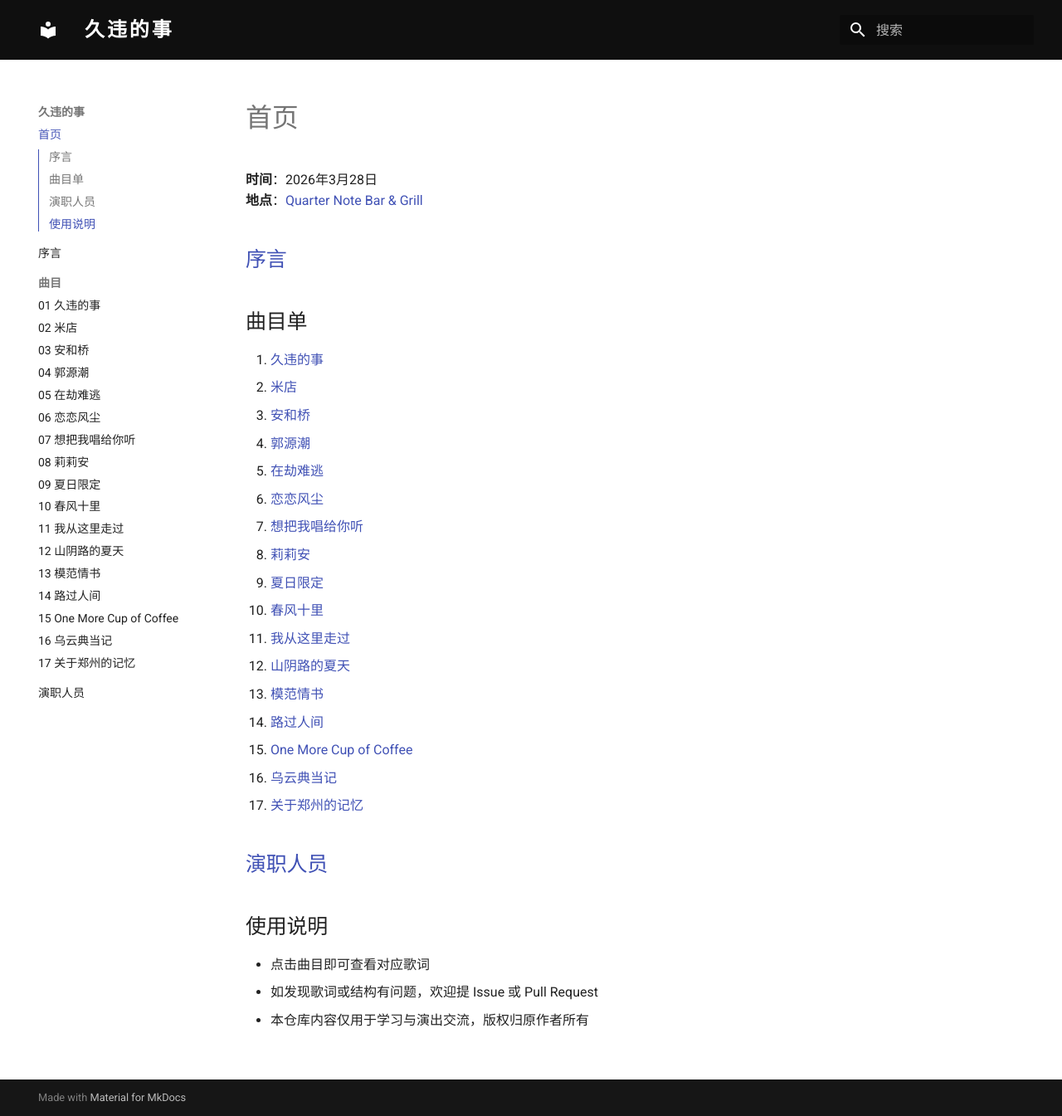
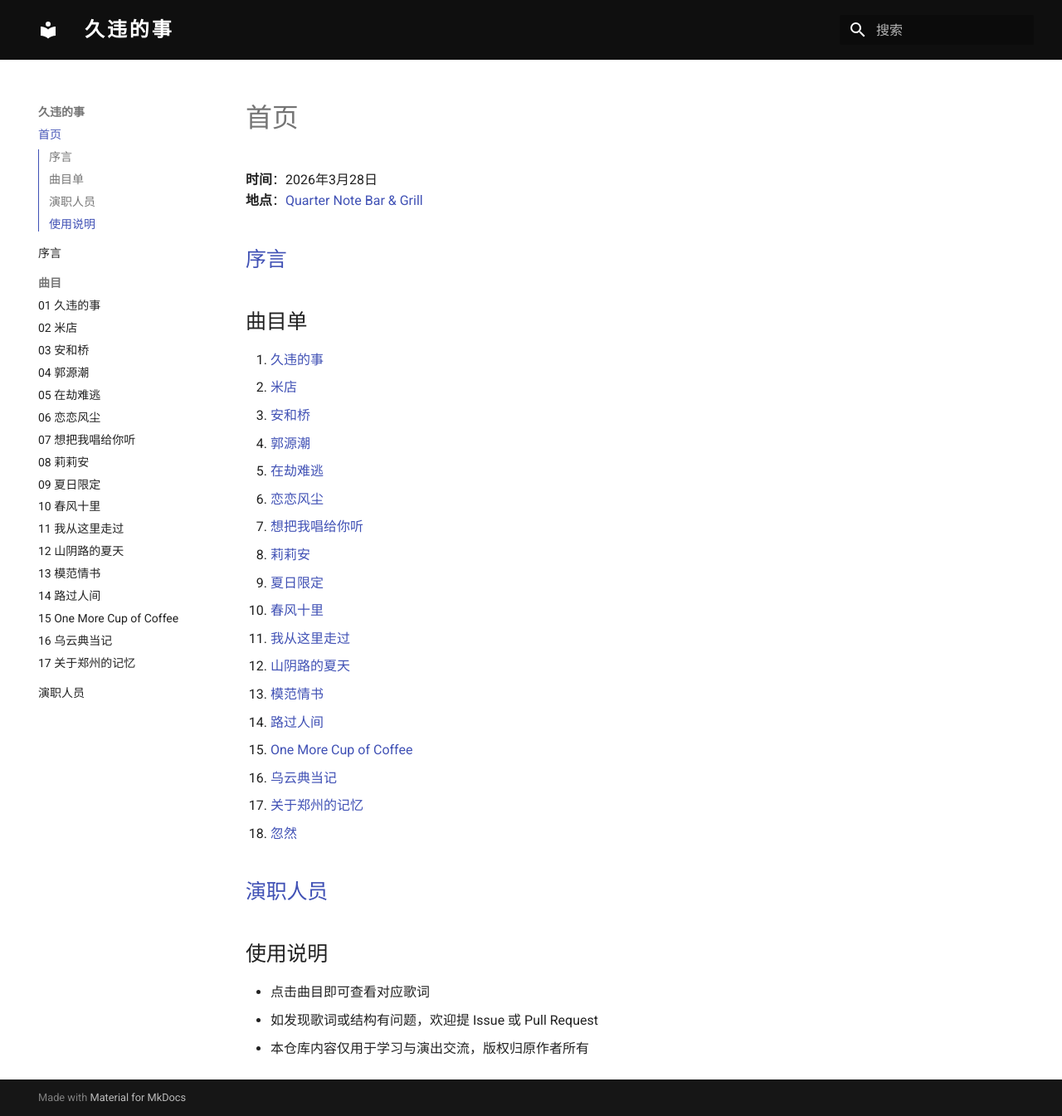
Before and after one commit to stubbornleaf/jiuweideshi-songbook, an MkDocs documentation site: the page built from docs/index.md, in a window 1280 px wide and 1345 px high. Shown: the whole window at 83% size. Built offline with MkDocs 1.6.1 and Material for MkDocs 9.7.7, drawn with Linux system fonts in a browser that asks for light colours.

Commit message:
Update index.md

```diff
--- a/docs/index.md
+++ b/docs/index.md
@@ -22,6 +22,7 @@
 15. [One More Cup of Coffee](songs/One%20More%20Cup%20of%20Coffee.md)
 16. [乌云典当记](songs/乌云典当记.md)
 17. [关于郑州的记忆](songs/关于郑州的记忆.md)
+18. [忽然](songs/忽然.md)
 
 ## [演职人员](credits.md)
 
```
